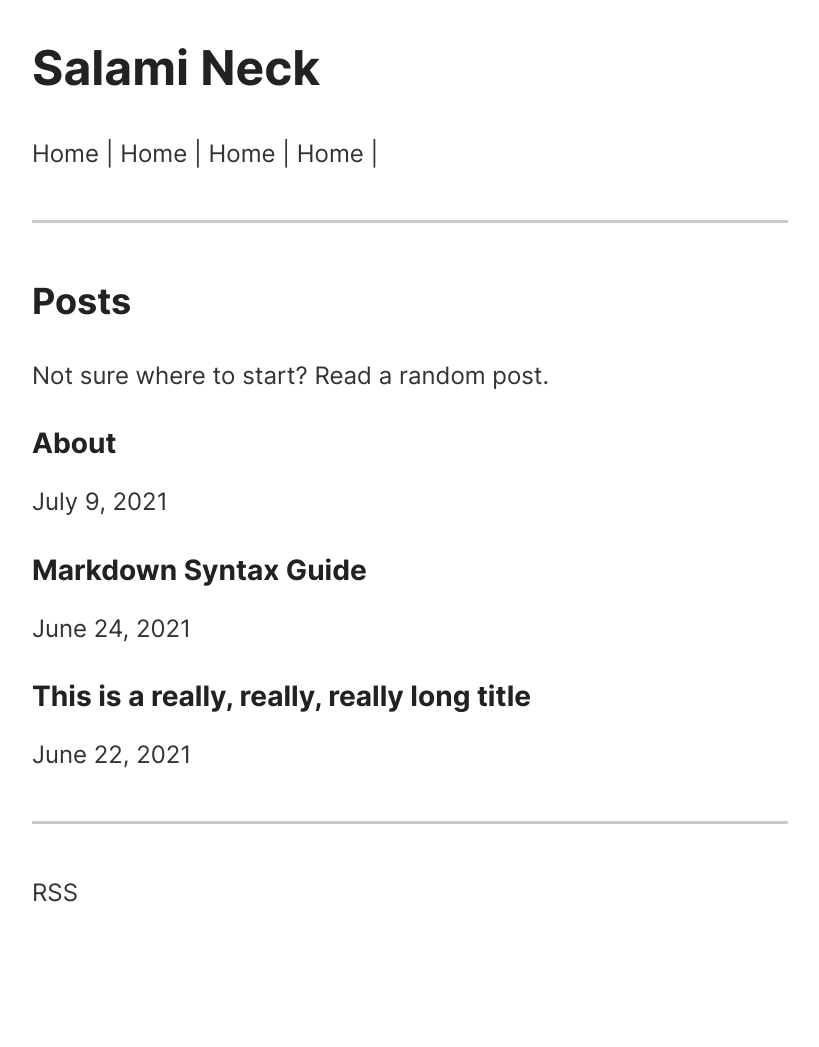
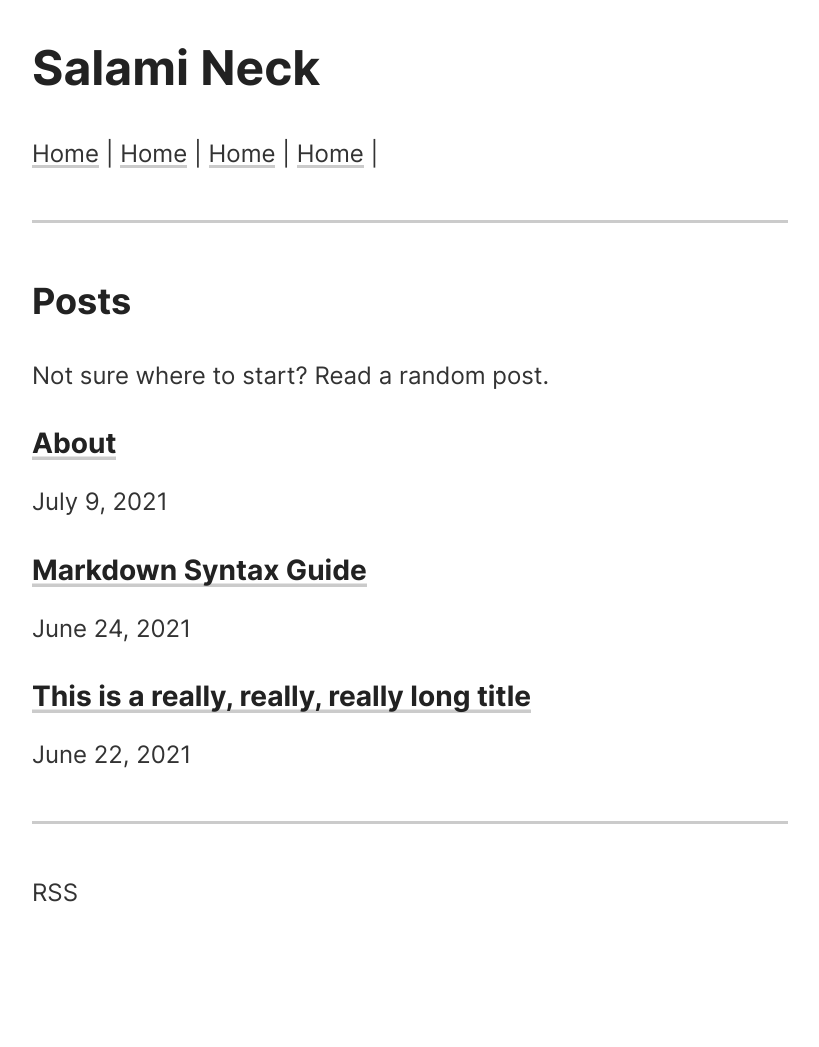
Before and after one commit to ajpwalser/ajpwalser.github.io, a Jekyll site: the page built from index.html, in a window 1280 px wide. Shown: the whole page, without its empty margins (230-1049 px from the left). Built offline with Jekyll 4.4.1, drawn with Linux system fonts in a browser that asks for light colours.

Commit message:
Update style.css

```diff
--- a/css/style.css
+++ b/css/style.css
@@ -17,7 +17,7 @@ font-size: 100%;
 color: var(--color-text-body);
 line-height: 1.3;
 }
- .container {
+.container {
      margin: 0 auto 3em;
      padding: 0 0.5em;
      max-width: 31.5em;
@@ -38,7 +38,7 @@ h1, h2, h3, h4, h5, h6 {
 a {
      color: var(--font-body);
      text-decoration: none;
-     box-shadow: inset 0 -.125em 0 0 var(--border);
+     box-shadow: inset 0 -.125em 0 0 var(--color-border);
      transition-property: color;
      transition-duration: .25s;
      trasition-timing-function: cubic-bezier(0,0,.58,1);
```
